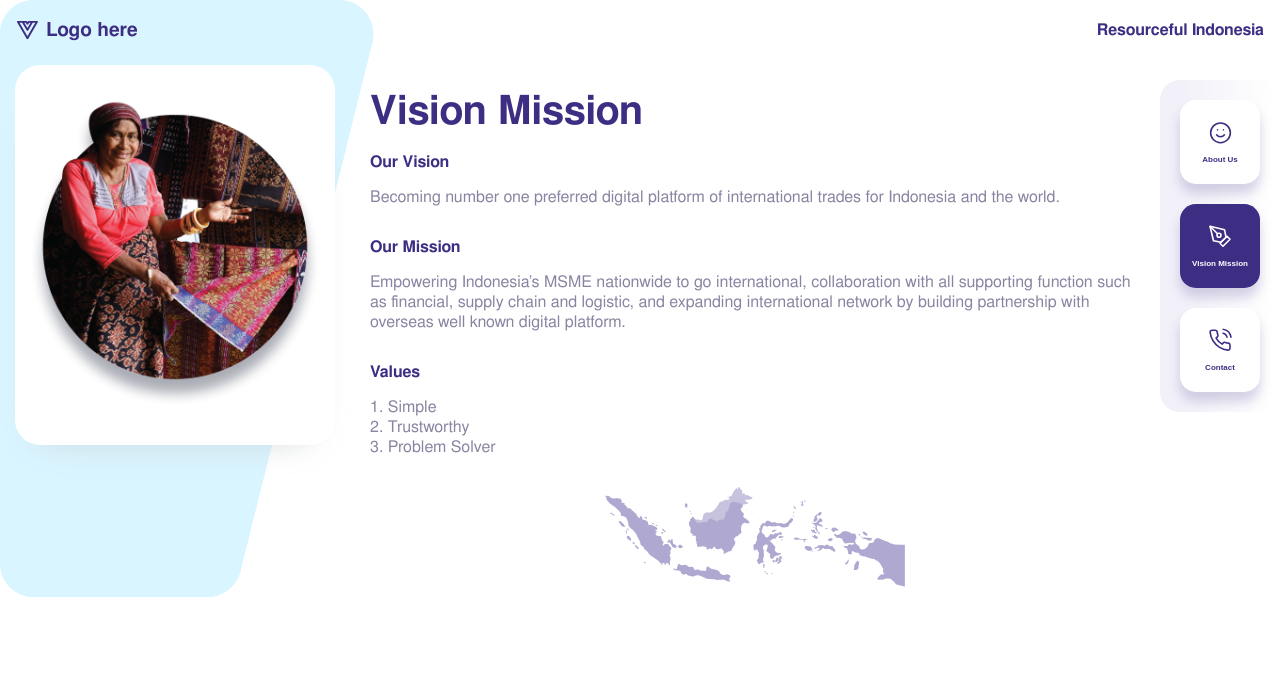
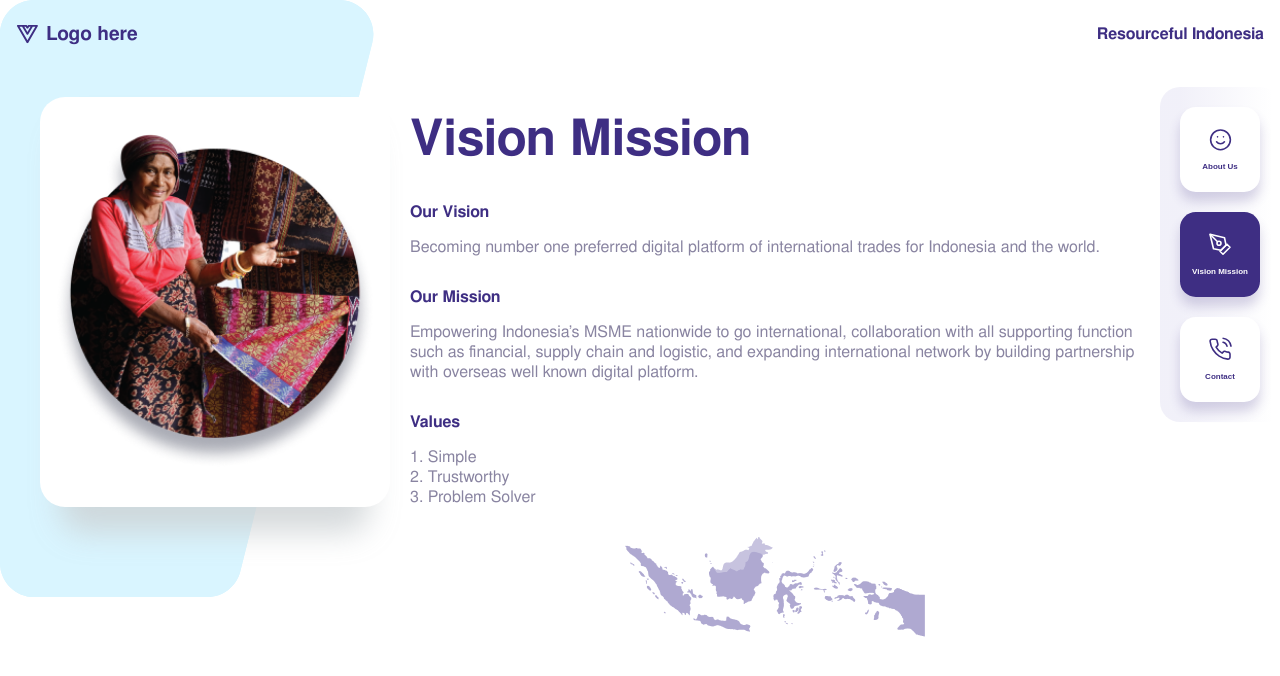
Before and after one commit to ibrahimtrg18/landing-page-indonesia, a Next.js app: page /visionmission in a window 1280 px wide. Shown: the top 676 px of the page. Built offline with nearby package versions, Linux system fonts and the light colour scheme.

Commit message:
update styles: improving style

```diff
--- a/src/components/CardImage/styles.js
+++ b/src/components/CardImage/styles.js
@@ -10,12 +10,11 @@ export const ImageContainer = styled.div`
   display: flex;
   justify-content: center;
   width: 100%;
-  margin-bottom: 38px;
   border-radius: 25px;
   &::before {
     content: "";
     width: calc(100% - 40px);
-    height: 100%;
+    height: calc(100% + 55px);
     position: absolute;
     border-radius: 25px;
     box-shadow: 0 28px 30px 0 rgb(204 209 211 / 80%);
@@ -37,6 +36,7 @@ export const ImageContainer = styled.div`
 export const Image = styled.img``;
 
 export const CopyRight = styled.p`
+  margin-top: 73px;
   font-size: 12px;
   text-align: center;
 `;
--- a/src/pages/_app.js
+++ b/src/pages/_app.js
@@ -22,7 +22,6 @@ const GlobalStyle = createGlobalStyle`
   html, body{
     font-family: Helvetica;
     font-size: 16px;
-    line-height: 125%;
     color: ${({ theme }) => theme.colors.text};
     background-image: url("/images/rectangle.svg");
     background-repeat: no-repeat;
@@ -51,6 +50,20 @@ const GlobalStyle = createGlobalStyle`
     list-style: none;
   }
 
+  h1,
+  h2,
+  h3,
+  h4,
+  h5,
+  p,
+  input,
+  button,
+  span,
+  li,
+  a {
+    line-height: 125%;
+  }
+
   img {
     width:100%;
     height:auto;
@@ -73,6 +86,12 @@ const GlobalStyle = createGlobalStyle`
         & + p{
           margin-bottom: 0;
         }
+      }
+    }
+
+    @media screen and (min-width: 481px) {
+      & > p {
+        margin-bottom: 30px;
       }
     }
   }
--- a/src/styles/VisionMission.js
+++ b/src/styles/VisionMission.js
@@ -1,7 +1,11 @@
 "use strict";
 import styled from "styled-components";
 import { MenuList } from "../components/Menu/styles";
-import { CardImageContainer, CopyRight } from "../components/CardImage/styles";
+import {
+  CardImageContainer,
+  ImageContainer,
+  CopyRight,
+} from "../components/CardImage/styles";
 
 export const VisionMissionContainer = styled.div`
   padding-bottom: 124px;
@@ -10,10 +14,16 @@ export const VisionMissionContainer = styled.div`
     padding-bottom: unset;
     display: grid;
     grid-template-columns: minmax(50px, 200px) 1fr max-content;
+    margin-left: 40px;
 
     & > ${CardImageContainer} {
       grid-column-start: 1;
       grid-row-start: 1;
+      padding: 0;
+
+      & ${ImageContainer} {
+        margin-top: 40px;
+      }
 
       & ${CopyRight} {
         display: none;
@@ -49,4 +59,21 @@ export const VisionMissionContent = styled.div`
     height: 100px;
     margin-bottom: 30px;
   }
+
+  @media screen and (min-width: 481px) {
+    padding: 20px;
+
+    & > .title {
+      margin-bottom: 32px;
+      font-size: 50px;
+
+      & + p {
+        margin-bottom: 30px;
+      }
+    }
+
+    & .catalog {
+      margin-bottom: 30px;
+    }
+  }
 `;
```
Also changed, not shown: src/styles/About.js (+28 -1 lines), src/styles/Contact.js (+28 -1 lines).
